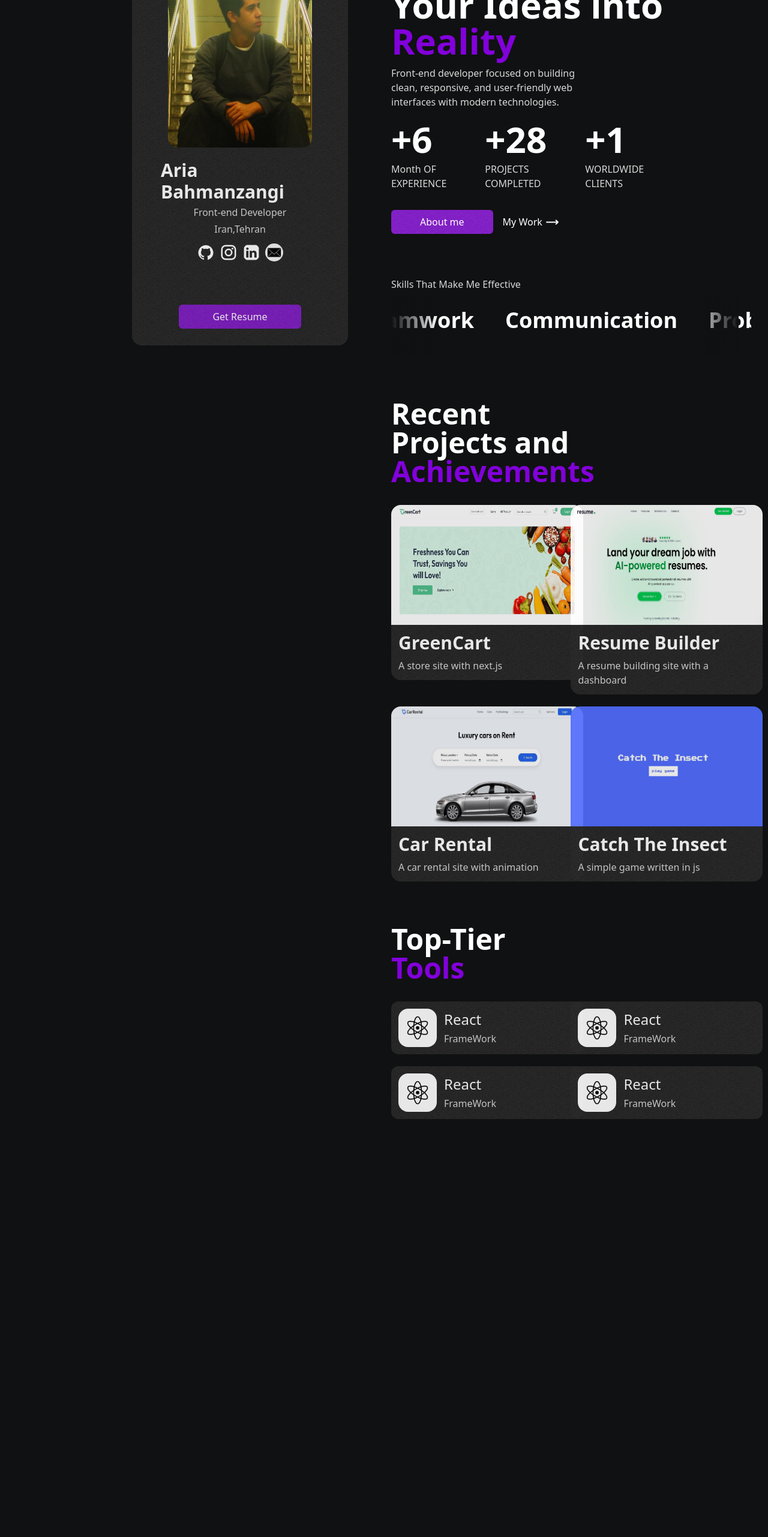
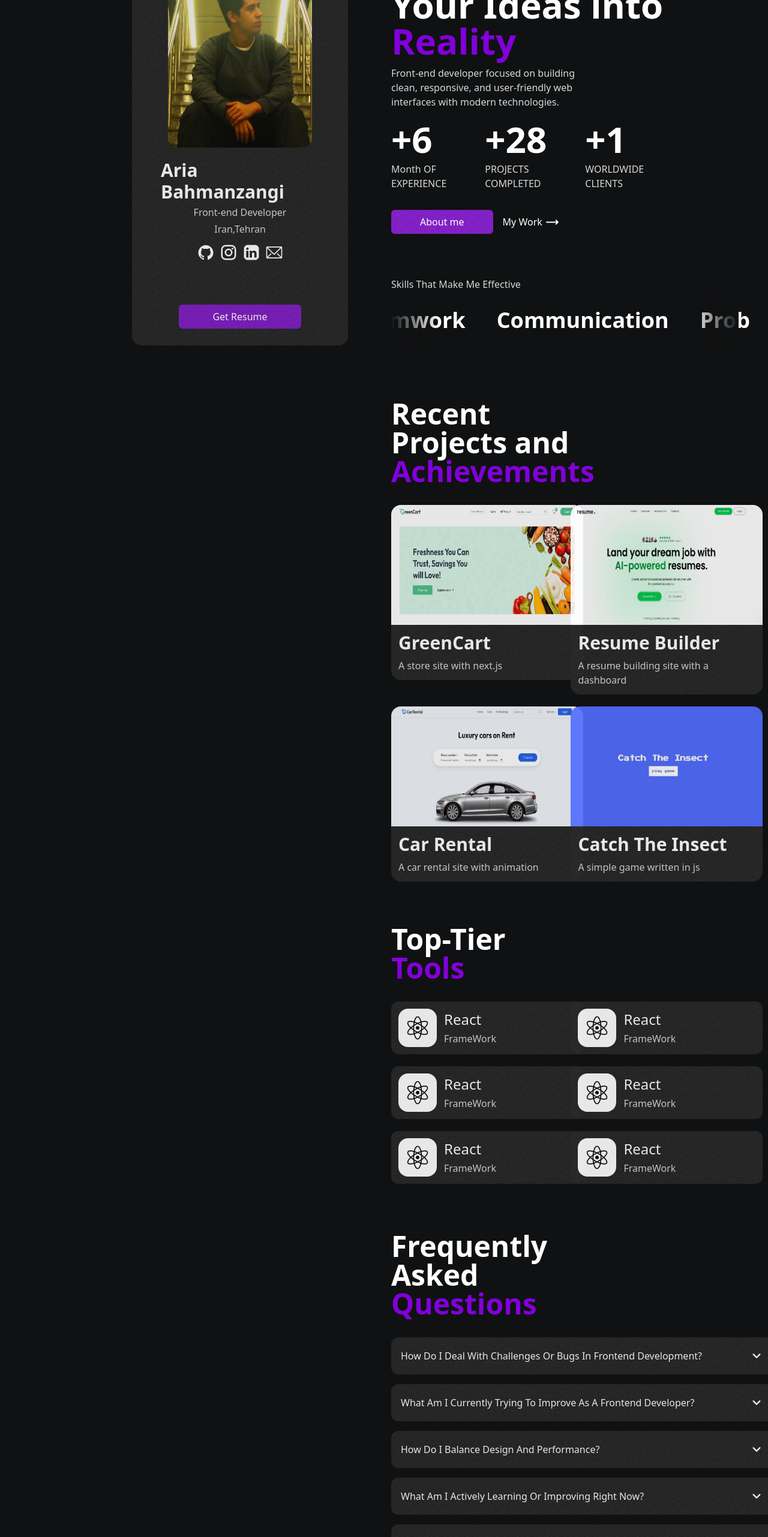
Before and after one commit to aria390/my-portfolio, a Next.js app: page / in a window 1280 px wide. Shown: the part 234-2797 px from the top of the page at 60% size. Before the commit the page ends 2100 px from the top, so only its background shows below. Built offline with nearby package versions, Linux system fonts and the light colour scheme.

Commit message:
homePage almost finish

```diff
--- a/package.json
+++ b/package.json
@@ -10,7 +10,7 @@
   },
   "dependencies": {
     "clsx": "^2.1.1",
-    "framer-motion": "^12.23.26",
+    "framer-motion": "^12.24.7",
     "next": "16.1.1",
     "react": "19.2.3",
     "react-dom": "19.2.3",
--- /dev/null
+++ b/src/app/UI-mainPage/CardQA.tsx
@@ -0,0 +1,55 @@
+"use client";
+
+import { useState } from "react";
+import { motion } from "framer-motion";
+import clsx from "clsx";
+
+interface CardPropsType {
+  title: string;
+  answer: string;
+}
+
+function CardQA({ title, answer }: CardPropsType) {
+  const [open, setOpen] = useState(false);
+  return (
+    <div
+      onClick={() => setOpen(!open)}
+      className="sm:w-[640px] w-[350px] bg-[#0c0c0c] noise-gray rounded-xl p-4 text-white cursor-pointer flex flex-col"
+    >
+      <div className="flex justify-between items-center">
+        <span className="capitalize font-medium">{title}</span>
+        <div>
+          <svg
+            className={`transition-transform duration-300 ease-in-out
+        ${open ? "rotate-180 fill-purple-700" : "rotate-0 fill-white"}`}
+            fill="white"
+            width="30px"
+            height="30px"
+            viewBox="0 0 24 24"
+            xmlns="http://www.w3.org/2000/svg"
+            enable-background="new 0 0 24 24"
+          >
+            <path d="M16.9,9.2c-0.4-0.4-1-0.4-1.4,0L12,12.7L8.5,9.2c-0.4-0.4-1-0.4-1.4,0s-0.4,1,0,1.4l4.2,4.2c0.2,0.2,0.4,0.3,0.7,0.3c0.3,0,0.5-0.1,0.7-0.3l4.2-4.2C17.3,10.2,17.3,9.6,16.9,9.2z" />
+          </svg>
+        </div>
+      </div>
+
+      <motion.div
+        initial={{ height: 0, opacity: 0 }}
+        animate={{
+          height: open ? "auto" : 0,
+          opacity: open ? 1 : 0,
+        }}
+        transition={{ duration: 0.2, ease: "easeInOut" }}
+        className={clsx({
+          "mt-2": open === true,
+          "mt-0": open === false,
+        })}
+      >
+        <p className="text-[#d9d9d9] text-sm">{answer}</p>
+      </motion.div>
+    </div>
+  );
+}
+
+export default CardQA;
--- a/src/app/UI-mainPage/MySelf.tsx
+++ b/src/app/UI-mainPage/MySelf.tsx
@@ -2,14 +2,8 @@
 import myImg from "@/img/photo_5956496783854734361_y.jpg";
 import clsx from "clsx";
 import { useState } from "react";
-import emailIcon from "@/img//emailicon2.jpg";
 
 const mySelf = () => {
-  const [mouseOnIconeOne, setMouseOnIconeOne] = useState(false);
-  const [mouseOnIconeTwo, setMouseOnIconeTwo] = useState(false);
-  const [mouseOnIconeThree, setMouseOnIconeThree] = useState(false);
-  const [mouseOnIconeFour, setMouseOnIconeFour] = useState(false);
-
   return (
     <section>
       <div className="flex justify-center sm:w-90 sm:sticky sm:top-12">
@@ -22,15 +16,7 @@ const mySelf = () => {
             <span className="text-[#d9d9d9]">Front-end Developer</span>
             <span className="text-[#d9d9d9]">Iran,Tehran</span>
             <ul className="flex gap-2 pt-2">
-              <li
-                onMouseEnter={() => {
-                  setMouseOnIconeOne(true);
-                }}
-                onMouseLeave={() => {
-                  setMouseOnIconeOne(false);
-                }}
-                className="cursor-pointer flex items-center justify-center relative"
-              >
+              <li className="cursor-pointer flex items-center justify-center relative">
                 <svg
                   className="z-1 fill-white hover:scale-110 duration-300"
                   fill="#000000"
@@ -42,25 +28,8 @@ const mySelf = () => {
                 >
                   <path d="M12,2.2467A10.00042,10.00042,0,0,0,8.83752,21.73419c.5.08752.6875-.21247.6875-.475,0-.23749-.01251-1.025-.01251-1.86249C7,19.85919,6.35,18.78423,6.15,18.22173A3.636,3.636,0,0,0,5.125,16.8092c-.35-.1875-.85-.65-.01251-.66248A2.00117,2.00117,0,0,1,6.65,17.17169a2.13742,2.13742,0,0,0,2.91248.825A2.10376,2.10376,0,0,1,10.2,16.65923c-2.225-.25-4.55-1.11254-4.55-4.9375a3.89187,3.89187,0,0,1,1.025-2.6875,3.59373,3.59373,0,0,1,.1-2.65s.83747-.26251,2.75,1.025a9.42747,9.42747,0,0,1,5,0c1.91248-1.3,2.75-1.025,2.75-1.025a3.59323,3.59323,0,0,1,.1,2.65,3.869,3.869,0,0,1,1.025,2.6875c0,3.83747-2.33752,4.6875-4.5625,4.9375a2.36814,2.36814,0,0,1,.675,1.85c0,1.33752-.01251,2.41248-.01251,2.75,0,.26251.1875.575.6875.475A10.0053,10.0053,0,0,0,12,2.2467Z" />
                 </svg>
-                <div
-                  className={clsx(
-                    "absolute bg-purple-700 noise w-9 h-9 rounded-md",
-                    {
-                      "visible anime": mouseOnIconeOne === true,
-                      "invisible ": mouseOnIconeOne === false,
-                    }
-                  )}
-                ></div>
               </li>
-              <li
-                onMouseEnter={() => {
-                  setMouseOnIconeTwo(true);
-                }}
-                onMouseLeave={() => {
-                  setMouseOnIconeTwo(false);
-                }}
-                className="cursor-pointer flex items-center justify-center relative"
-              >
+              <li className="cursor-pointer flex items-center justify-center relative">
                 <svg
                   className="z-1 fill-white hover:scale-110 duration-300"
                   fill="#000000"
@@ -74,25 +43,8 @@ const mySelf = () => {
                   <path d="M9.982 4.819A5.17 5.17 0 0 0 4.82 9.982a5.17 5.17 0 0 0 5.163 5.164 5.17 5.17 0 0 0 5.164-5.164A5.17 5.17 0 0 0 9.982 4.82zm0 8.319a3.155 3.155 0 1 1 0-6.31 3.155 3.155 0 0 1 0 6.31z" />
                   <circle cx="15.156" cy="4.858" r="1.237" />
                 </svg>
-                <div
-                  className={clsx(
-                    "absolute bg-purple-700 noise w-9 h-9 rounded-md",
-                    {
-                      "visible anime": mouseOnIconeTwo === true,
-                      "invisible ": mouseOnIconeTwo === false,
-                    }
-                  )}
-                ></div>
               </li>
-              <li
-                onMouseEnter={() => {
-                  setMouseOnIconeThree(true);
-                }}
-                onMouseLeave={() => {
-                  setMouseOnIconeThree(false);
-                }}
-                className="cursor-pointer flex items-center justify-center relative"
-              >
+              <li className="cursor-pointer flex items-center justify-center relative">
                 <svg
                   className="z-1 fill-white rounded-full hover:scale-110 duration-300"
                   fill="#000000"
@@ -104,39 +56,20 @@ const mySelf = () => {
                 >
                   <path d="M20.47,2H3.53A1.45,1.45,0,0,0,2.06,3.43V20.57A1.45,1.45,0,0,0,3.53,22H20.47a1.45,1.45,0,0,0,1.47-1.43V3.43A1.45,1.45,0,0,0,20.47,2ZM8.09,18.74h-3v-9h3ZM6.59,8.48h0a1.56,1.56,0,1,1,0-3.12,1.57,1.57,0,1,1,0,3.12ZM18.91,18.74h-3V13.91c0-1.21-.43-2-1.52-2A1.65,1.65,0,0,0,12.85,13a2,2,0,0,0-.1.73v5h-3s0-8.18,0-9h3V11A3,3,0,0,1,15.46,9.5c2,0,3.45,1.29,3.45,4.06Z" />
                 </svg>
-                <div
-                  className={clsx(
-                    "absolute bg-purple-700 noise w-9 h-9 rounded-md",
-                    {
-                      "visible anime": mouseOnIconeThree === true,
-                      "invisible ": mouseOnIconeThree === false,
-                    }
-                  )}
-                ></div>
               </li>
-              <li
-                onMouseEnter={() => {
-                  setMouseOnIconeFour(true);
-                }}
-                onMouseLeave={() => {
-                  setMouseOnIconeFour(false);
-                }}
-                className="cursor-pointer flex items-center justify-center relative"
-              >
-                <img
-                  className="z-1 h-[30px] w-[30px] fill-white rounded-2xl hover:scale-110 duration-300"
-                  src={emailIcon.src}
-                  alt=""
-                />
-                <div
-                  className={clsx(
-                    "absolute bg-purple-700 noise w-9 h-9 rounded-md",
-                    {
-                      "visible anime": mouseOnIconeFour === true,
-                      "invisible ": mouseOnIconeFour === false,
-                    }
-                  )}
-                ></div>
+              <li className="cursor-pointer flex items-center justify-center relative">
+                <svg
+                  className="z-1 hover:scale-110 duration-300"
+                  fill="white"
+                  width="30px"
+                  height="30px"
+                  viewBox="0 0 36 36"
+                  version="1.1"
+                  preserveAspectRatio="xMidYMid meet"
+                  xmlns="http://www.w3.org/2000/svg"
+                >
+                  <path d="M32,6H4A2,2,0,0,0,2,8V28a2,2,0,0,0,2,2H32a2,2,0,0,0,2-2V8A2,2,0,0,0,32,6ZM30.46,28H5.66l7-7.24-1.44-1.39L4,26.84V9.52L16.43,21.89a2,2,0,0,0,2.82,0L32,9.21v17.5l-7.36-7.36-1.41,1.41ZM5.31,8H30.38L17.84,20.47Z"></path>
+                </svg>
               </li>
             </ul>
           </div>
--- a/src/app/UI-mainPage/Questions.tsx
+++ b/src/app/UI-mainPage/Questions.tsx
@@ -1,9 +1,43 @@
-import React from 'react'
+"use client";
+
+import React, { useState } from "react";
+import CardQA from "./CardQA";
 
 const Questions = () => {
+  const [openCards, setOpenCards] = useState({
+    card1: false,
+    card2: false,
+    card3: false,
+  });
   return (
-    <div>Questions</div>
-  )
-}
+    <div className=" flex flex-col h-full gap-8 pt-20 text-white">
+      <span className="text-4xl sm:text-5xl font-bold sm:text-left text-center sm:pr-90">
+        Frequently Asked <span className="text-purple-700">Questions</span>
+      </span>
+      <div className="flex flex-col gap-4">
+        <CardQA
+          answer="I try to understand the problem first instead of rushing to a solution. I debug step by step and prefer fixing the root cause rather than quick hacks."
+          title="How do I deal with challenges or bugs in frontend development?"
+        ></CardQA>
+        <CardQA
+          answer="I’m focusing on writing better component structures, improving UI performance, and building interfaces that feel smooth and responsive."
+          title="What am I currently trying to improve as a frontend developer?"
+        ></CardQA>
+        <CardQA
+          answer="I prefer simple designs that load fast and feel smooth. If a visual detail hurts performance or usability, I usually avoid it."
+          title="How do I balance design and performance?"
+        ></CardQA>
+        <CardQA
+          answer="I’m improving my React patterns, component design, and working more with TypeScript to write safer and cleaner code."
+          title="What am I actively learning or improving right now?"
+        ></CardQA>
+        <CardQA
+          answer="I start with structure and clarity. A clear component structure and predictable behavior matter more to me than visual details at the beginning."
+          title="What do I usually prioritize when starting a new project?"
+        ></CardQA>
+      </div>
+    </div>
+  );
+};
 
-export default Questions
+export default Questions;
--- a/src/app/UI-mainPage/Tools.tsx
+++ b/src/app/UI-mainPage/Tools.tsx
@@ -1,3 +1,5 @@
+"use client";
+
 import ToolsCardSample from "@/common-components/ToolsCardSample";
 import React from "react";
 import reactImg from "@/img/react-icon.webp";
@@ -38,6 +40,16 @@ const Tools = () => {
             ToolDo="FrameWork"
           />
         </a>
+        <ToolsCardSample
+          image={reactImg.src}
+          TName="React"
+          ToolDo="FrameWork"
+        />
+        <ToolsCardSample
+          image={reactImg.src}
+          TName="React"
+          ToolDo="FrameWork"
+        />
       </div>
     </div>
   );
--- a/src/app/layout.tsx
+++ b/src/app/layout.tsx
@@ -3,6 +3,8 @@ import { Geist, Geist_Mono } from "next/font/google";
 import "./globals.css";
 import Header from "@/common-components/Header";
 import MySelf from "./UI-mainPage/MySelf";
+import Questions from "./UI-mainPage/Questions";
+import Footer from "@/common-components/Footer";
 
 const geistSans = Geist({
   variable: "--font-geist-sans",
@@ -31,8 +33,12 @@ export default function RootLayout({
         <Header />
         <section className="flex flex-col sm:relative sm:flex-row sm:pl-55 sm:px-30 sm:gap-18 gap-10 px-5">
           <MySelf />
-          <div>{children}</div>
+          <div className="flex flex-col">
+            {children}
+            <Questions />
+          </div>
         </section>
+        <Footer />
       </body>
     </html>
   );
--- a/src/app/page.tsx
+++ b/src/app/page.tsx
@@ -1,5 +1,4 @@
 import LandingSite from "./UI-mainPage/LandingSite";
-import MySelf from "./UI-mainPage/MySelf";
 import Projects from "./UI-mainPage/Projects";
 import SoftSkillAnime from "./UI-mainPage/SoftSkillAnime";
 import Tools from "./UI-mainPage/Tools";
--- /dev/null
+++ b/src/common-components/Footer.tsx
@@ -0,0 +1,11 @@
+import React from "react";
+
+const Footer = () => {
+  return (
+    <div className="flex  justify-center text-center font-semibold text-[#d9d9d9] pt-30 pb-20 whitespace-break-spaces">
+      Made by<span className="text-purple-700"> AriaBZ</span>
+    </div>
+  );
+};
+
+export default Footer;
```
Also changed, not shown: src/img/emailicon2.jpg (deleted), 1 other file (tests, documents, lock files or other folders).
